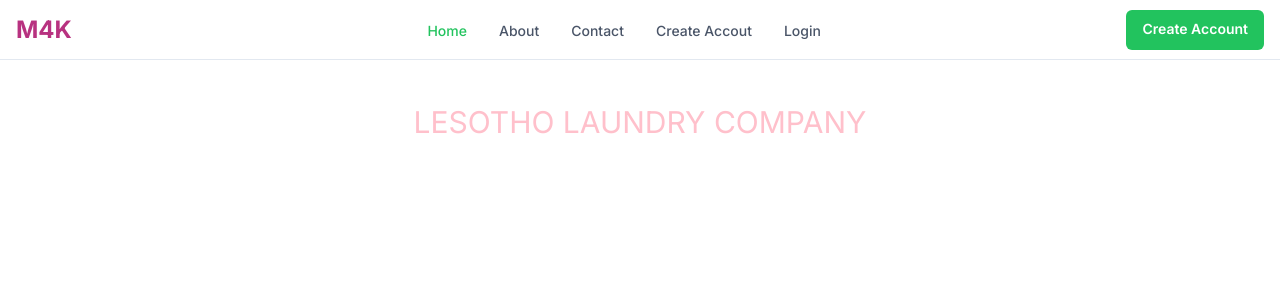
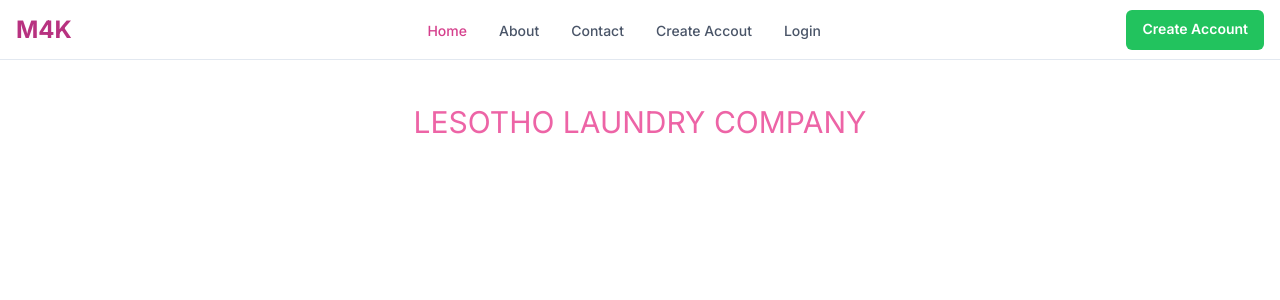
Before and after one commit to Coffee58511867/todo-app-nextjs, a Next.js app: page / in a window 1280 px wide. Shown: the top 300 px of the page. Built offline with nearby package versions, Linux system fonts and the light colour scheme.

Commit message:
Created customer pages

```diff
--- a/app/components/NavBar/HomeNav.tsx
+++ b/app/components/NavBar/HomeNav.tsx
@@ -115,8 +115,8 @@ export default function Navigation() {
 
 const DesktopNav = () => {
   const linkColor = useColorModeValue("gray.600", "gray.200");
-  const linkHoverColor = useColorModeValue("green", "white");
-  const activeColor = useColorModeValue("whatsapp.500", "green");
+  const linkHoverColor = useColorModeValue("pink", "white");
+  const activeColor = useColorModeValue("pink.500", "green");
   const currentPath = usePathname();
 
   return (
@@ -201,7 +201,7 @@ const MobileNavItem = ({ label, href }: NavItem) => {
           fontWeight={600}
           color={
             currentPath === href // Compare currentPath with href
-              ? useColorModeValue("whatsapp.500", "green") // Active link color
+              ? useColorModeValue("pink.500", "green") // Active link color
               : useColorModeValue("gray.600", "gray.200") // Inactive link color
           }
         >
--- a/app/page.tsx
+++ b/app/page.tsx
@@ -227,7 +227,7 @@ export default function Home() {
       <Text
         textAlign={"center"}
         fontSize={{ md: "md", lg: "3xl" }}
-        color={"pink"}
+        color={"pink.400"}
         padding={10}
       >
         LESOTHO LAUNDRY COMPANY
```
